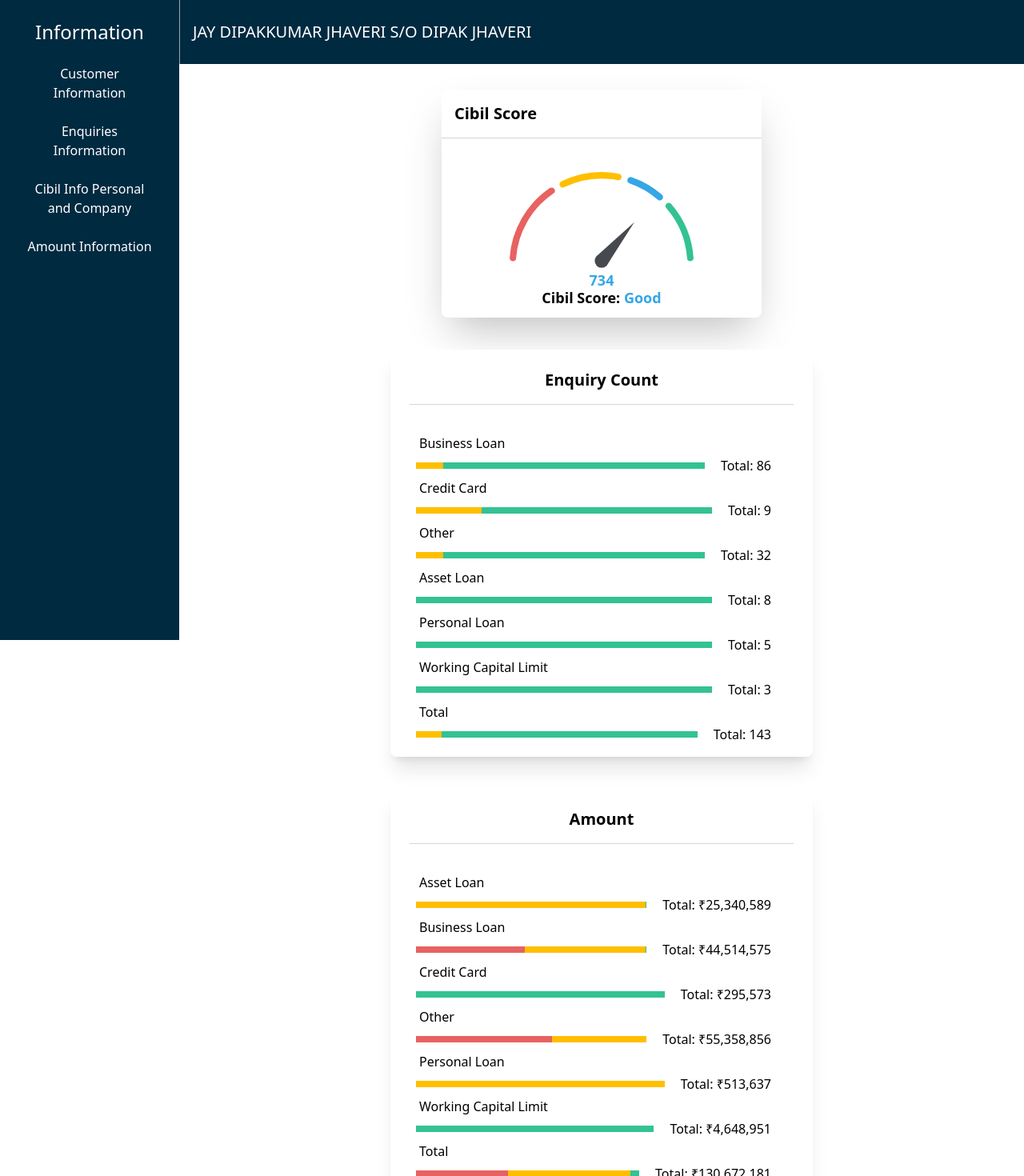
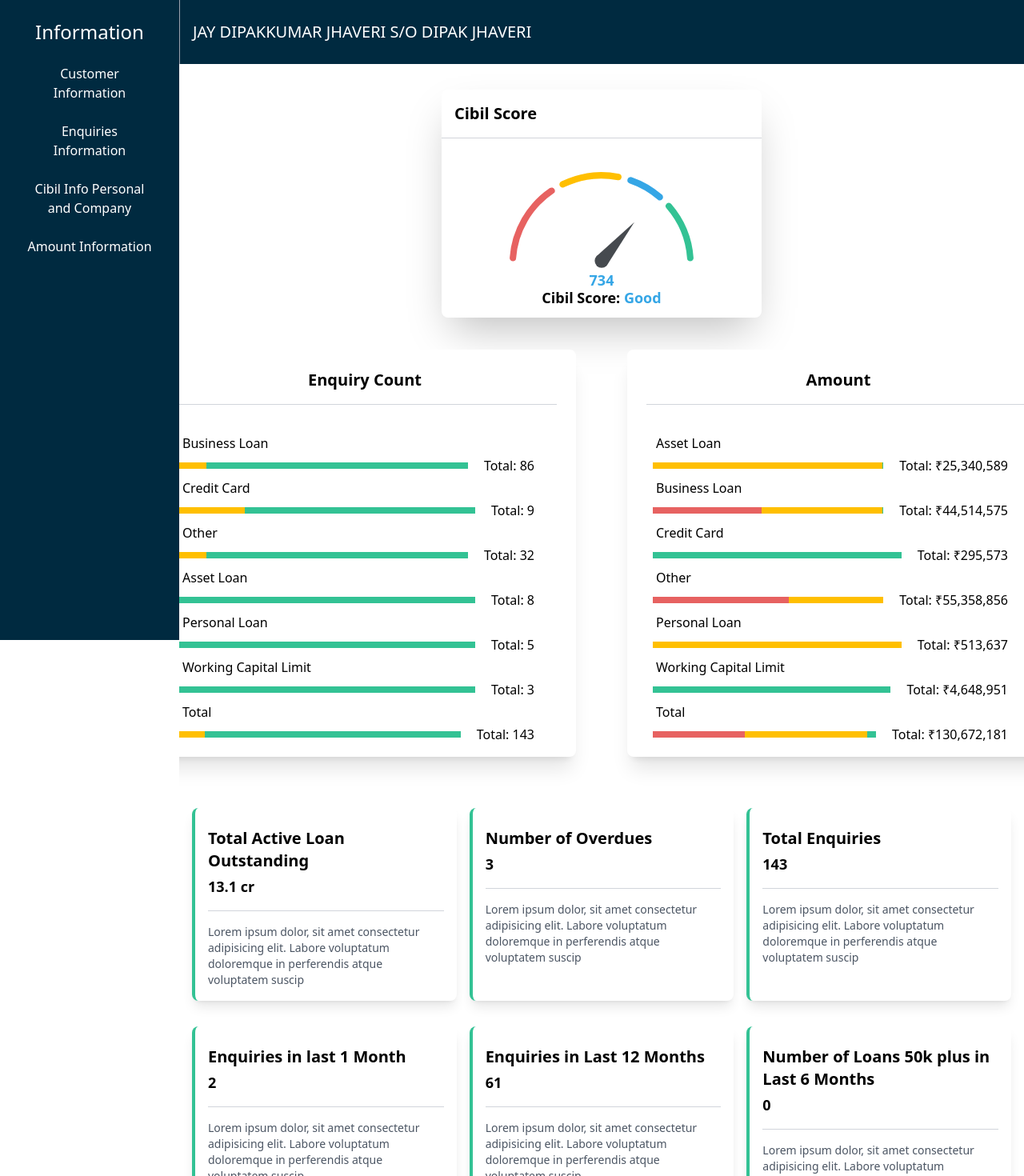
Before and after one commit to Shiv1024/Work, a React (Create React App) app: page /info in a window 1280 px wide. Shown: the top 1470 px of the page at 80% size. Built offline with nearby package versions, Linux system fonts and the light colour scheme.

Commit message:
changed alingment

```diff
--- a/src/Components/Product3/PersonalInfo.js
+++ b/src/Components/Product3/PersonalInfo.js
@@ -71,7 +71,7 @@ const Personalinfo = () => {
               <VolatilityGauge value={734} title={"Cibil Score:"} className="text-lg md:text-xl lg:text-2xl" />
             </div>
 
-          <div className="flex justify-evenly items-center mt-10">
+          <div className="flex justify-evenly items-center mt-10 mb-10">
             <div className="bg-white rounded-lg shadow-xl p-6 mx-8">
               <h2 className="text-center text-xl font-semibold mb-4">Enquiry Count</h2>
               <hr className="mb-6 border-gray-300" />
@@ -89,42 +89,6 @@ const Personalinfo = () => {
                 />
               ))}
             </div>
-
-            {/* <div className="bg-white rounded-lg shadow-xl p-6 mx-8">
-              <h2 className="text-center text-xl font-semibold mb-4">Enquiry Amount</h2>
-              <hr className="mb-6 border-gray-300" />
-              {enquiryAmountData.map((row) => (
-                <HorizontalBar
-                  key={row.category}
-                  value1={row.enquiries3Months}
-                  value2={row.enquiries6Months}
-                  value3={row.enquiriesBeyond6Months}
-                  value4={row.total}
-                  head={row.category}
-                  iscurrency={true}
-                  isEnquiry={true}
-                />
-              ))}
-            </div> */}
-          </div>
-
-          <div className="flex justify-evenly items-center my-10">
-            {/* <div className="bg-white rounded-lg shadow-xl p-6 mx-8">
-              <h2 className="text-center text-xl font-semibold mb-4">Amount Count</h2>
-              <hr className="mb-6 border-gray-300" />
-              {amountCountData.map((row) => (
-              <HorizontalBar
-                key={row.category} // Ensure key is unique for each item
-                value1={row.guarantor}
-                value2={row.joint}
-                value3={row.individual}
-                value4={row.total}
-                head={row.category}
-                iscurrency={false}
-
-              />
-            ))}
-            </div> */}
             <div className="bg-white rounded-lg shadow-xl p-6 mx-8">
               <h2 className="text-center text-xl font-semibold mb-4">Amount</h2>
               <hr className="mb-6 border-gray-300" />
```
